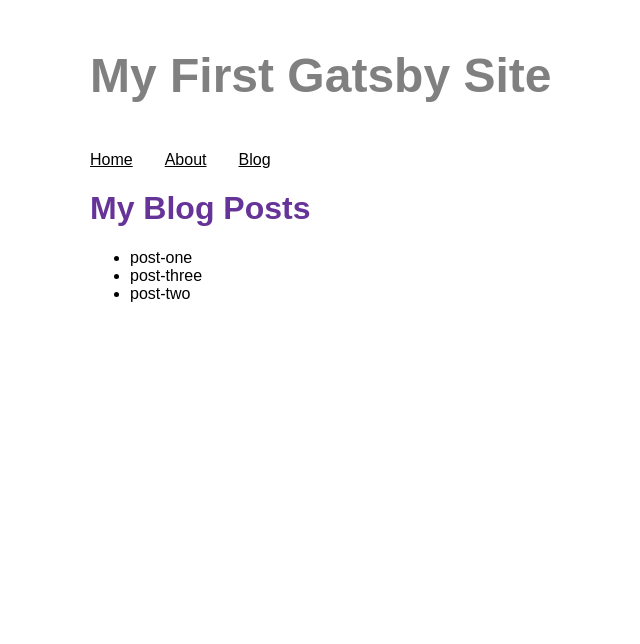
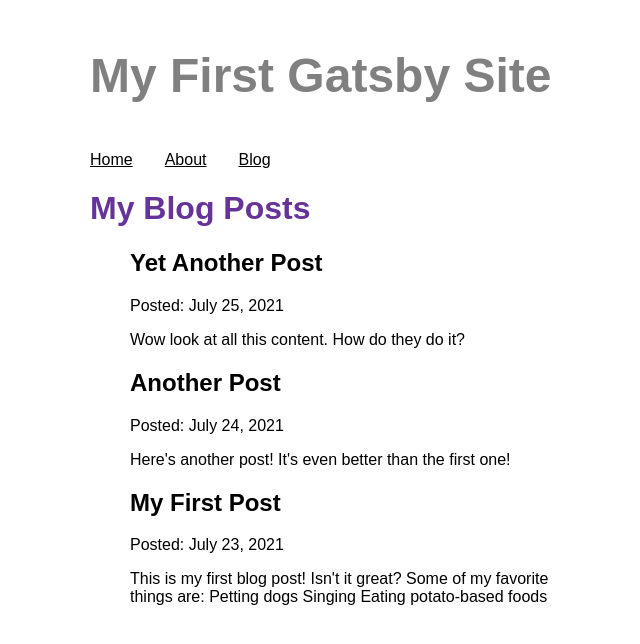
Before and after one commit to joseph-hill042/example, a Gatsby site: page /blog in a window 1280 px wide. Shown: the whole page, without its empty margins (300-940 px from the left). Built offline with nearby package versions, Linux system fonts and the light colour scheme; Gatsby itself is replaced by a stand-in of ours.

Commit message:
Finished tutorial step 5.

```diff
--- a/blog/post-one.mdx
+++ b/blog/post-one.mdx
@@ -0,0 +1,13 @@
+---
+title: "My First Post"
+date: "2021-07-23"
+slug: "my-first-post"
+---
+
+This is my first blog post! Isn't it *great*?
+
+Some of my **favorite** things are:
+
+* Petting dogs
+* Singing
+* Eating potato-based foods
--- a/blog/post-three.mdx
+++ b/blog/post-three.mdx
@@ -0,0 +1,7 @@
+---
+title: "Yet Another Post"
+date: "2021-07-25"
+slug: "yet-another-post"
+---
+
+Wow look at all this content. How do they do it?
--- a/blog/post-two.mdx
+++ b/blog/post-two.mdx
@@ -0,0 +1,7 @@
+---
+title: "Another Post"
+date: "2021-07-24"
+slug: "another-post"
+---
+
+Here's another post! It's even better than the first one!
--- a/src/pages/blog.tsx
+++ b/src/pages/blog.tsx
@@ -3,17 +3,18 @@
 import Layout from "../components/layout";
 import SEO from "../components/seo";
 
-const isBlogPost = (node: any): boolean => node.sourceInstanceName === "blog";
 const BlogPage: React.FC<PageProps> = ({data}) => {
     return (
         <Layout pageTitle={"My Blog Posts"}>
             <ul>
                 {
-                    // @ts-ignore
-                    data.allFile.nodes.filter(isBlogPost).map((node: any) => (
-                        <li key={node.name}>
-                            {node.name}
-                        </li>
+                    //@ts-ignore
+                    data.allMdx.nodes.map((node) => (
+                        <article key={node.id}>
+                            <h2>{node.frontmatter.title}</h2>
+                            <p>Posted: {node.frontmatter.date}</p>
+                            <p>{node.excerpt}</p>
+                        </article>
                     ))
                 }
             </ul>
@@ -23,14 +24,19 @@
 
 export const query = graphql`
   query {
-    allFile {
+    allMdx(sort: { frontmatter: { date: DESC }}) {
       nodes {
-        name
-        sourceInstanceName
+        frontmatter {
+          date(formatString: "MMMM D, YYYY")
+          title
+        }
+        id
+        excerpt
       }
     }
   }
 `
 
+
 export const Head: HeadFC = () => <SEO title={"My Blog Posts"} />
 export default BlogPage;
```
